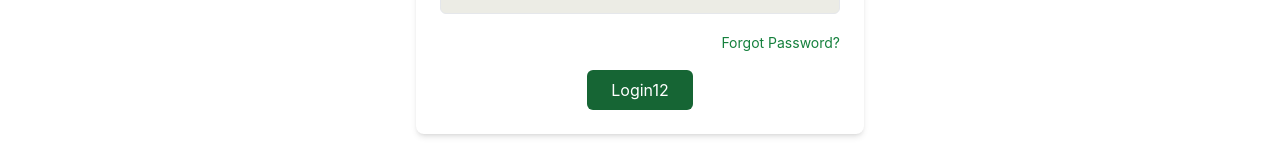
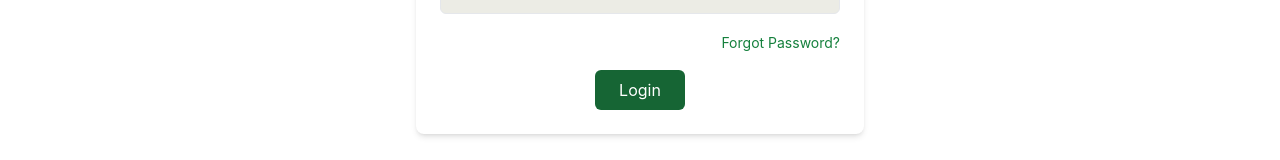
Before and after one commit to udashdon4/COSC625-Group4Project, a React (Create React App) app in the folder npe-ui/: page /login in a window 1280 px wide. Shown: the part 354-514 px from the top of the page. Built offline with nearby package versions, Linux system fonts and the light colour scheme.

Commit message:
Test in readme

```diff
--- a/npe-ui/src/pages/LoginPage.jsx
+++ b/npe-ui/src/pages/LoginPage.jsx
@@ -71,7 +71,7 @@ const LoginPage = () => {
             type="submit"
             className="bg-green-800 text-white px-6 py-2 rounded-md hover:bg-green-900 transition"
           >
-            Login12
+            Login
           </button>
         </div>
       </form>
```
Also changed, not shown: 1 other file (tests, documents, lock files or other folders).
